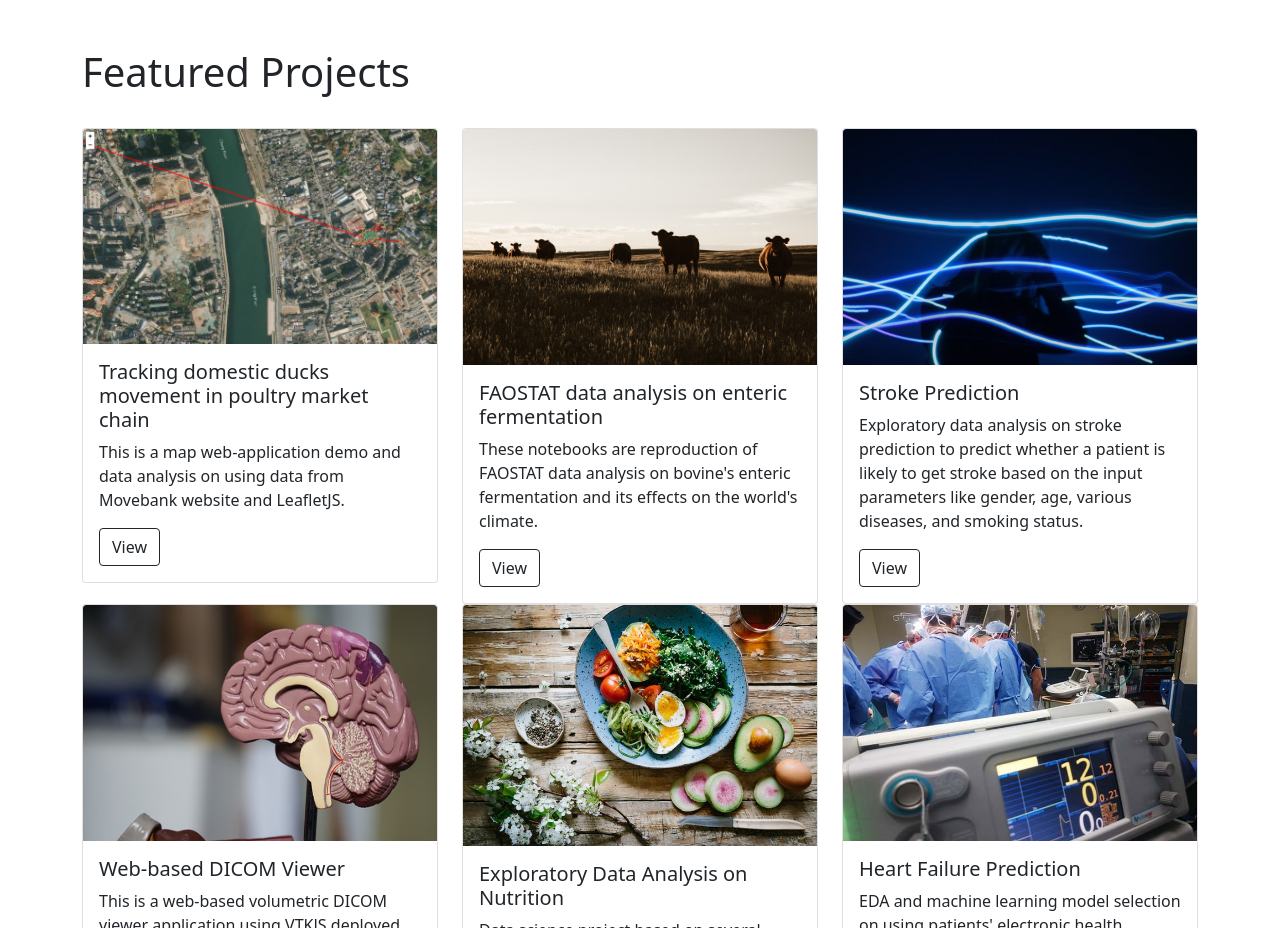
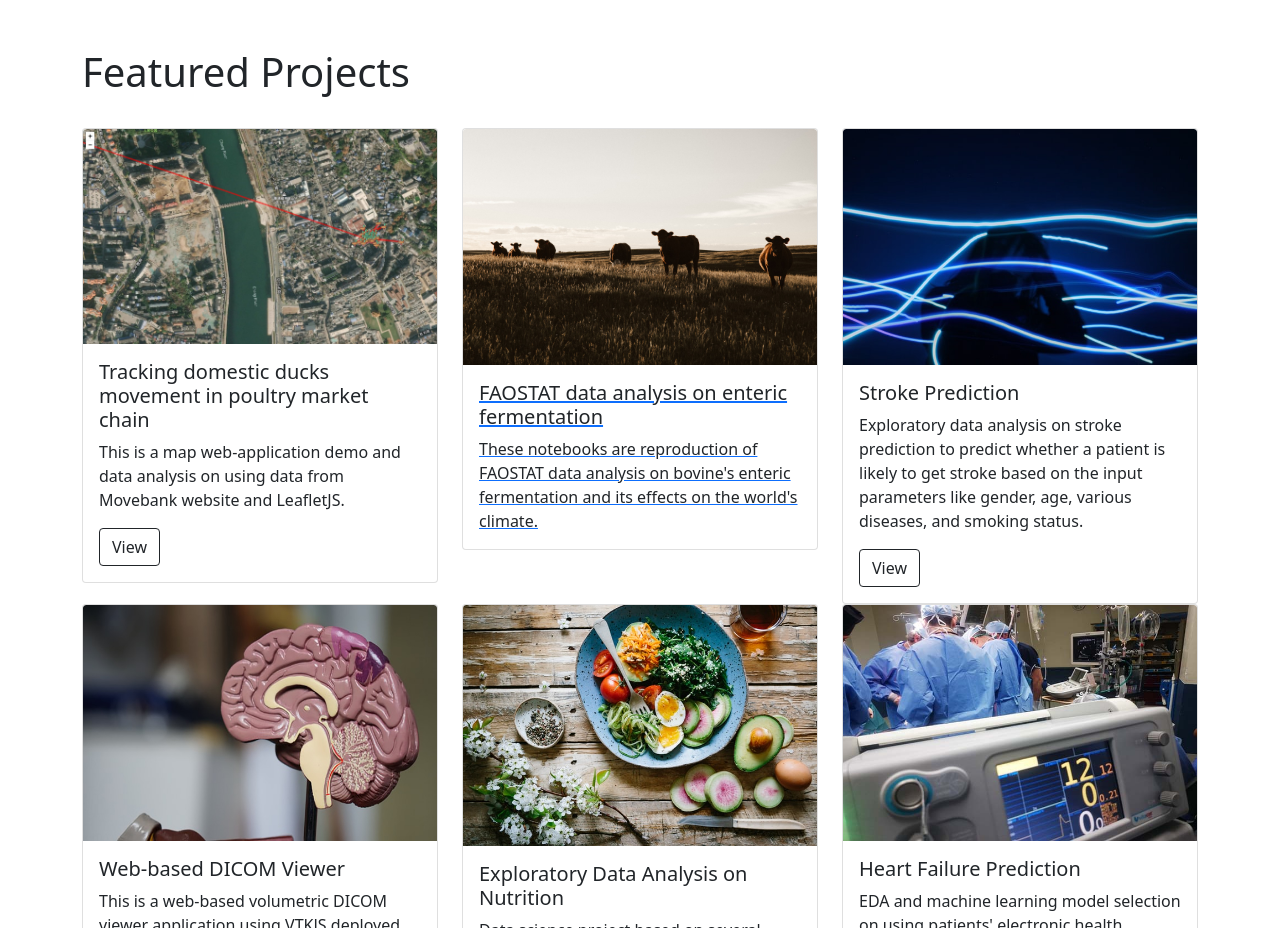
Before and after one commit to k3nnywilliam/portfolio, a React (Create React App) app: page / in a window 1280 px wide. Shown: the part 2800-3728 px from the top of the page. Built offline with nearby package versions, Linux system fonts and the light colour scheme.

Commit message:
Update styling

```diff
--- a/src/Project.js
+++ b/src/Project.js
@@ -36,19 +36,18 @@ const ProjectPage = () => {
                         </Card>
                     </Col>
                     <Col sm>
-                        <Card>
+                    <a href="https://github.com/k3nnywilliam/faostat-data-analysis" target='_blank' rel='noreferrer'>
+                        <Card className={styles.card_text}>
                             <Card.Img variant="top" src={bovine} />
                             <Card.Body>
-                                <Card.Title>FAOSTAT data analysis on enteric fermentation
+                                <Card.Title className={styles.card_text}>FAOSTAT data analysis on enteric fermentation
                                 </Card.Title>
-                                <Card.Text>
+                                <Card.Text className={styles.card_text}>
                                     These notebooks are reproduction of FAOSTAT data analysis on bovine's enteric fermentation and its effects on the world's climate.
                                 </Card.Text>
-                                <a href="https://github.com/k3nnywilliam/faostat-data-analysis" target='_blank' rel='noreferrer'>
-                                <Button variant="outline-dark">View</Button>
-                                </a>
                             </Card.Body>
                         </Card>
+                        </a>
                     </Col>
                     <Col sm>
                         <Card>
--- a/src/index.css
+++ b/src/index.css
@@ -39,3 +39,7 @@ code {
   border: 1px solid #cccccc;
   background-color: #916ec9;
 }
+
+.text{
+  text-decoration: none;
+}
```
